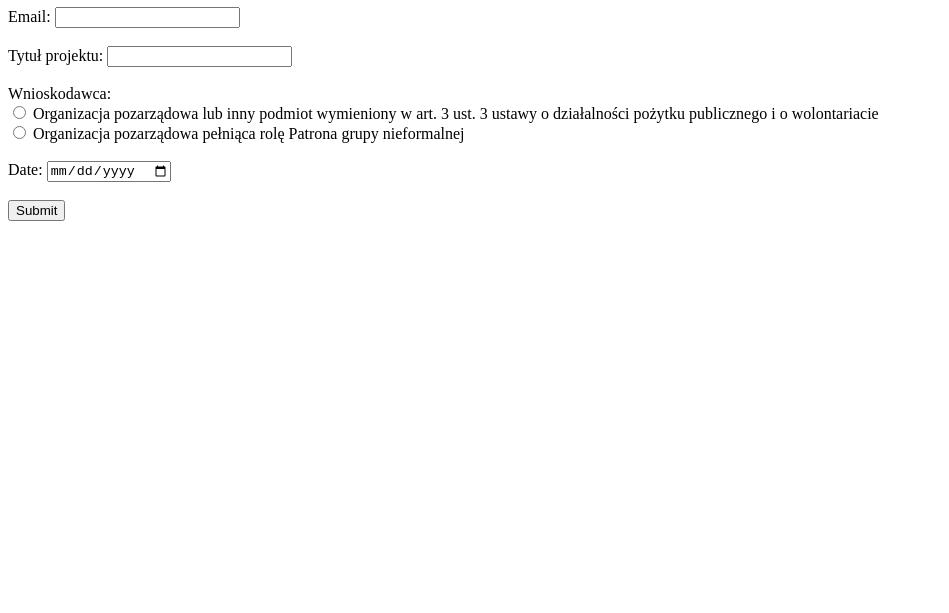
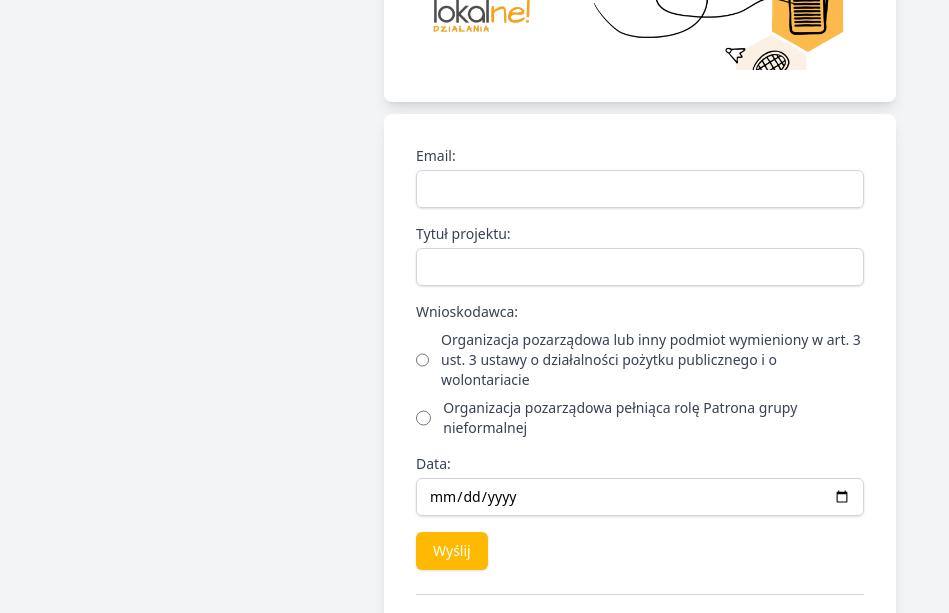
Before and after one commit to fjalowiecki/local_activities_form, a plain HTML site: page index.html in a window 1280 px wide. Shown: the part 73-686 px from the top of the page, without its empty margins (0-949 px from the left). Drawn offline with nearby package versions, Linux system fonts and the light colour scheme.

Commit message:
added tailwind styles

```diff
--- a/index.html
+++ b/index.html
@@ -3,27 +3,51 @@
 <head>
     <meta charset="UTF-8">
     <meta name="viewport" content="width=device-width, initial-scale=1.0">
+    <script src="https://unpkg.com/@tailwindcss/browser@4"></script>
     <title>Wniosek - Lokalne działania</title>
 </head>
-<body>
-    <h1>Wniosek - Lokalne działania</h1>
-    <form action="/submit" method="post">
+<body class="bg-gray-100 flex items-center justify-center min-h-screen flex flex-col">
+    <div class="bg-white p-8 rounded-lg shadow-lg w-full max-w-lg mb-3">
+            <img src="assets/img/header.png" alt="Wniosek - Lokalne działania">
+    </div>
+        <div class="bg-white p-8 rounded-lg shadow-lg w-full max-w-lg">
+        <form action="/submit" method="post" class="space-y-4">
 
-        <label for="email">Email:</label>
-        <input type="email" id="email" name="email" required><br><br>
+            <div>
+                <label for="email" class="block text-sm font-medium text-gray-700">Email:</label>
+                <input type="email" id="email" name="email" required class="mt-1 block w-full px-3 py-2 border border-gray-300 rounded-md shadow-sm focus:outline-none focus:ring-amber-400 focus:border-amber-400 sm:text-sm">
+            </div>
 
-        <label for="name">Tytuł projektu:</label>
-        <input type="text" id="title" name="title" required><br><br>
-        <label for="proponent">Wnioskodawca:</label><br>
-        <input type="radio" id="ngo" name="proponent" value="ngo" required>
-        <label for="ngo">Organizacja pozarządowa lub inny podmiot wymieniony w art. 3 ust. 3 ustawy o działalności pożytku publicznego i o wolontariacie</label><br>
-        <input type="radio" id="ngoAsPatron" name="proponent" value="ngoAsPatron">
-        <label for="ngoAsPatron">Organizacja pozarządowa pełniąca rolę Patrona grupy nieformalnej</label><br><br>
+            <div>
+                <label for="title" class="block text-sm font-medium text-gray-700">Tytuł projektu:</label>
+                <input type="text" id="title" name="title" required class="mt-1 block w-full px-3 py-2 border border-gray-300 rounded-md shadow-sm focus:outline-none focus:ring-amber-400 focus:border-amber-400 sm:text-sm">
+            </div>
 
-        <label for="date">Date:</label>
-        <input type="date" id="date" name="date" required><br><br>
+            <div>
+                <label class="block text-sm font-medium text-gray-700">Wnioskodawca:</label>
+                <div class="mt-2 space-y-2">
+                    <div class="flex items-center">
+                        <input type="radio" id="ngo" name="proponent" value="ngo" required class="focus:ring-amber-400 h-4 w-4 text-amber-400 border-gray-300">
+                        <label for="ngo" class="ml-3 block text-sm font-medium text-gray-700">Organizacja pozarządowa lub inny podmiot wymieniony w art. 3 ust. 3 ustawy o działalności pożytku publicznego i o wolontariacie</label>
+                    </div>
+                    <div class="flex items-center">
+                        <input type="radio" id="ngoAsPatron" name="proponent" value="ngoAsPatron" class="focus:ring-amber-400 h-4 w-4 text-amber-400 border-gray-300">
+                        <label for="ngoAsPatron" class="ml-3 block text-sm font-medium text-gray-700">Organizacja pozarządowa pełniąca rolę Patrona grupy nieformalnej</label>
+                    </div>
+                </div>
+            </div>
 
-        <input type="submit" value="Submit">
-    </form>
+            <div>
+                <label for="date" class="block text-sm font-medium text-gray-700">Data:</label>
+                <input type="date" id="date" name="date" required class="mt-1 block w-full px-3 py-2 border border-gray-300 rounded-md shadow-sm focus:outline-none focus:ring-amber-400 focus:border-amber-400 sm:text-sm">
+            </div>
+
+            <div>
+                <input type="submit" value="Wyślij" class="inline-flex justify-center py-2 px-4 border border-transparent shadow-sm text-sm font-medium rounded-md text-white bg-amber-400 hover:bg-amber-400 focus:outline-none focus:ring-2 focus:ring-offset-2 focus:ring-amber-400">
+            </div>
+        </form>
+        <hr class="my-6 border-gray-300">
+        <img src="assets/img/footer.png" alt="Partnerzy" class="mt-6 mx-auto">
+    </div>
 </body>
 </html>
```
Also changed, not shown: assets/img/footer.png (added), assets/img/header.png (added).
